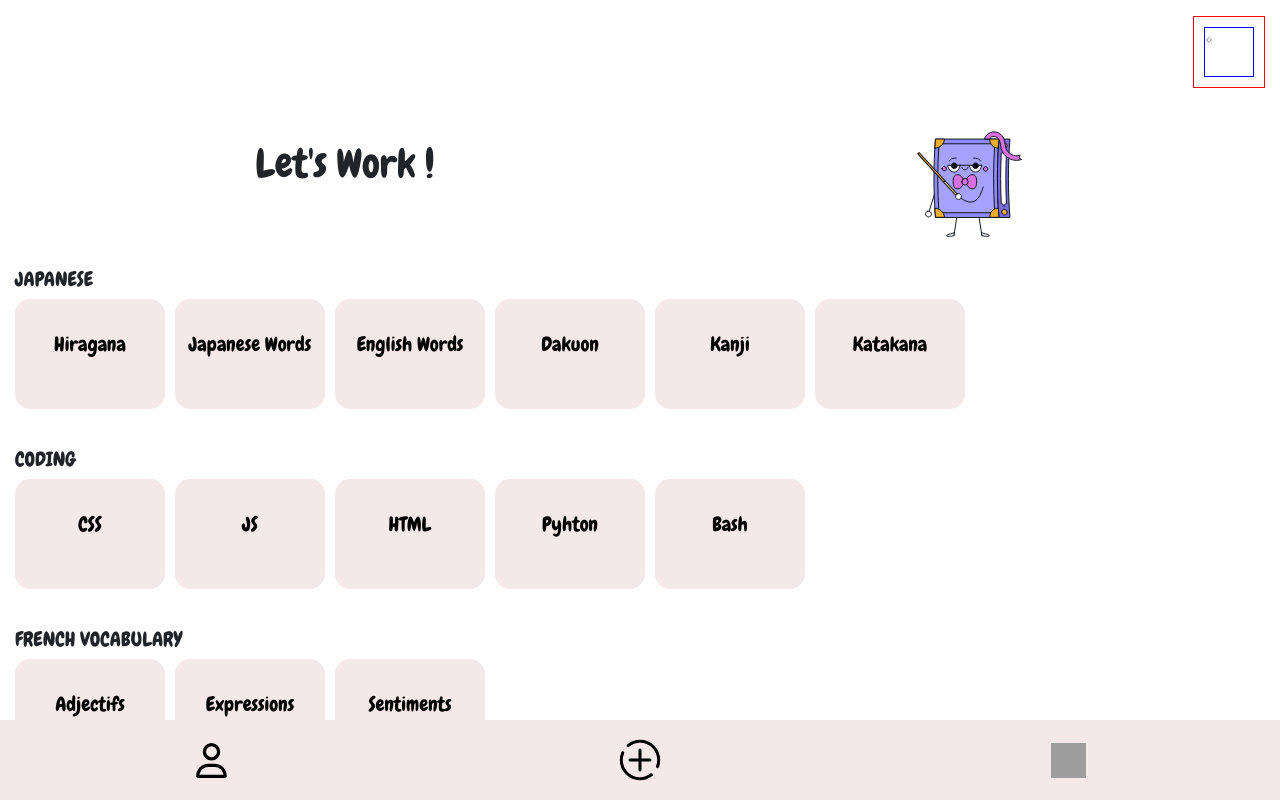
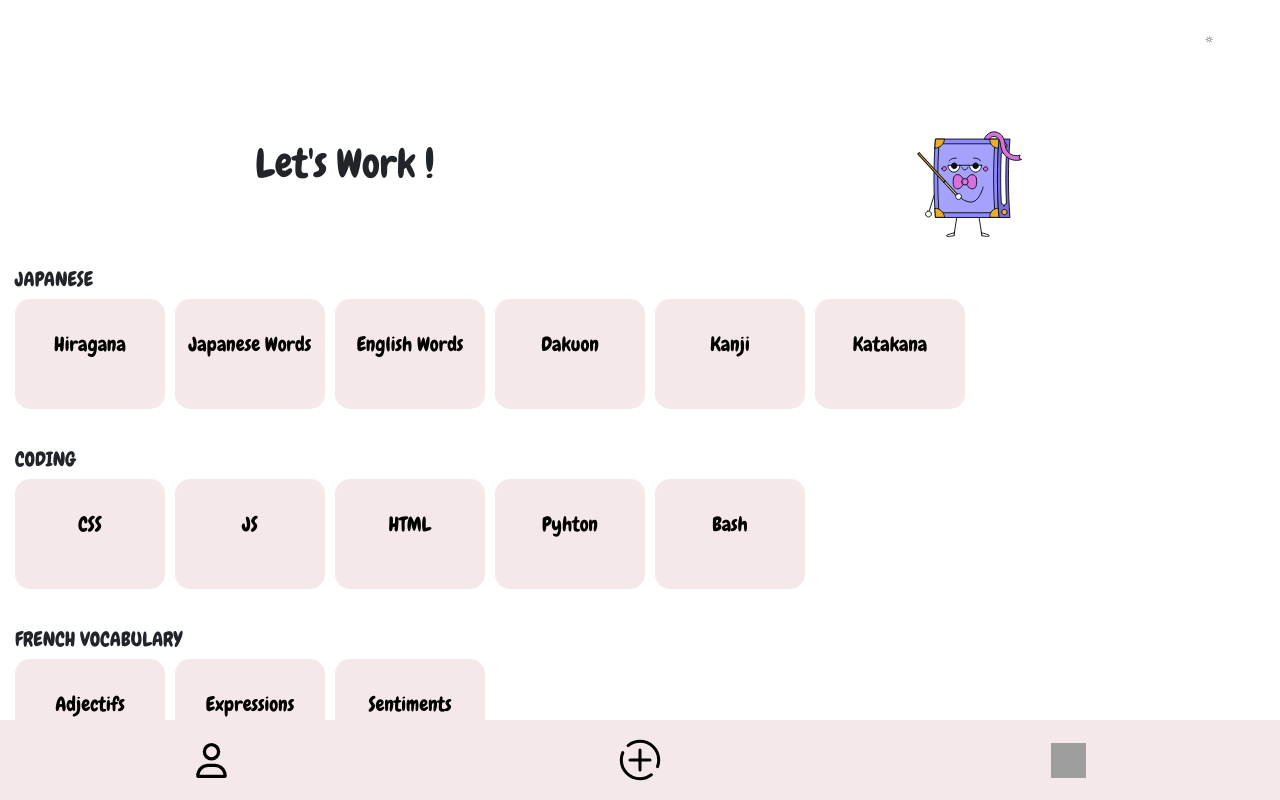
Before and after one commit to Balm-yy/Application1, a website: page public/categories.html in a window 1280 px wide. Drawn offline with nearby package versions, Linux system fonts and the light colour scheme; grey boxes are pictures that could not be loaded.

Commit message:
j'enlève les bordures noob que je suis ...

```diff
--- a/public/categories.css
+++ b/public/categories.css
@@ -15,7 +15,6 @@ body {
 
 #theme-toggle {
     all: unset;
-    border: 1px solid red;
     width: 70px;
     height: 70px;
     padding: 0;
@@ -23,7 +22,6 @@ body {
 }
 
 #theme-icon {
-    border: 1px solid blue;
     width: 50px;
     height: 50px;
     padding: 0;
```
